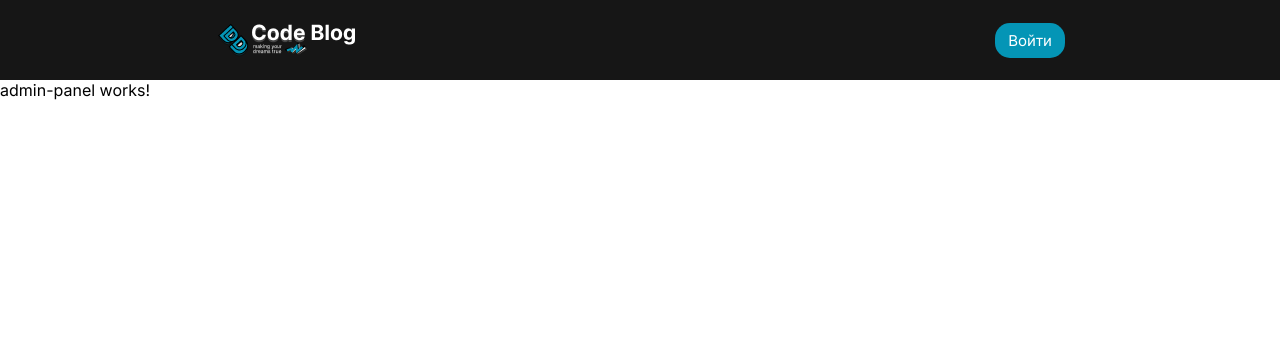
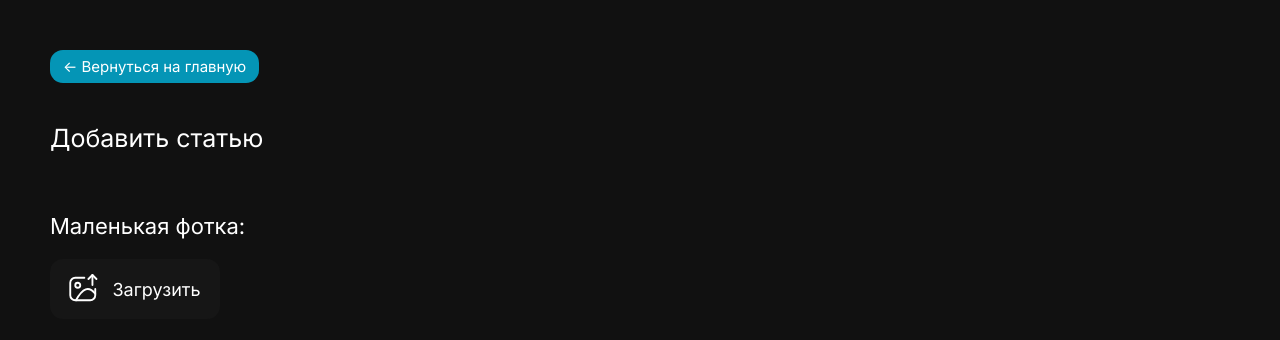
Before and after one commit to PavelFLoyd/CodeBlog, an Angular app in the folder Frontend/: page /Admin in a window 1280 px wide. Shown: the top 340 px of the page. Built offline with nearby package versions, Linux system fonts and the light colour scheme.

Commit message:
working on admin panel

```diff
--- a/Frontend/src/app/admin-panel/admin-panel.component.html
+++ b/Frontend/src/app/admin-panel/admin-panel.component.html
@@ -1 +1,20 @@
-<p>admin-panel works!</p>
+<div class="admin-panel-block">
+  <div class="admin-panel-container">
+    <button class="return-main" routerLink="/"><- Вернуться на главную</button>
+    <p class="add-art-txt">Добавить статью</p>
+    <div class="small-publish-block">
+      <p>Маленькая фотка:</p>
+      <div class="drop-small-photo" (click)="handleFileInputClick()">
+        <input
+          type="file"
+          accept="image/*"
+          (change)="handleFileInputChange($event)"
+          #fileInput
+          style="display: none"
+        />
+        <img *ngIf="dropsvg" [src]="dropsvg" alt="add-photo" />
+        <p>Загрузить</p>
+      </div>
+    </div>
+  </div>
+</div>
--- a/Frontend/src/app/admin-panel/admin-panel.component.scss
+++ b/Frontend/src/app/admin-panel/admin-panel.component.scss
@@ -0,0 +1,50 @@
+@import "../../styles.scss";
+
+.admin-panel-block {
+  background-color: $darkgray;
+  height: 100vh;
+  .admin-panel-container {
+    padding: 50px;
+    .return-main {
+      background-color: $blue;
+      border-radius: 13px;
+      padding: 7px 13px;
+      font-size: 15px;
+      color: $fontcol;
+    }
+    .add-art-txt {
+      color: $fontcol;
+      margin-top: 40px;
+      font-size: 25px;
+    }
+    .small-publish-block {
+      margin-top: 60px;
+      p {
+        color: $fontcol;
+        font-size: 22px;
+      }
+      .drop-small-photo {
+        background-color: $lightgray;
+        width: 130px;
+        height: 40px;
+        display: flex;
+        align-items: center;
+        justify-content: center;
+        padding: 10px;
+        padding-left: 20px;
+        padding-right: 20px;
+        border-radius: 13px;
+        cursor: pointer;
+        margin-top: 20px;
+        img {
+          width: 30px;
+          height: 30px;
+          margin-right: 13px;
+        }
+        p {
+          font-size: 18px;
+        }
+      }
+    }
+  }
+}
--- a/Frontend/src/app/admin-panel/admin-panel.component.ts
+++ b/Frontend/src/app/admin-panel/admin-panel.component.ts
@@ -1,8 +1,22 @@
-import { Component } from '@angular/core';
+import { Component, ViewChild, ElementRef } from '@angular/core';
 
 @Component({
   selector: 'app-admin-panel',
   templateUrl: './admin-panel.component.html',
   styleUrls: ['./admin-panel.component.scss'],
 })
-export class AdminPanelComponent {}
+export class AdminPanelComponent {
+  dropsvg: string = '/assets/addphoto.svg';
+  @ViewChild('fileInput') fileInput!: ElementRef;
+
+  handleFileInputClick(): void {
+    this.fileInput.nativeElement.click();
+  }
+
+  handleFileInputChange(event: any): void {
+    const file = event.target.files[0];
+    if (file) {
+      console.log('Выбранный файл:', file);
+    }
+  }
+}
--- a/Frontend/src/app/app.component.html
+++ b/Frontend/src/app/app.component.html
@@ -1,2 +1,2 @@
-<app-header></app-header>
+<app-header *ngIf="!isAdminPanel"></app-header>
 <router-outlet></router-outlet>
--- a/Frontend/src/app/app.component.ts
+++ b/Frontend/src/app/app.component.ts
@@ -1,4 +1,5 @@
 import { Component } from '@angular/core';
+import { Router, NavigationEnd } from '@angular/router';
 
 @Component({
   selector: 'app-root',
@@ -7,4 +8,13 @@
 })
 export class AppComponent {
   title = 'DD Code | Blog';
+  isAdminPanel: boolean = false;
+
+  constructor(private router: Router) {
+    this.router.events.subscribe((event) => {
+      if (event instanceof NavigationEnd) {
+        this.isAdminPanel = this.router.url.includes('/Admin');
+      }
+    });
+  }
 }
--- a/Frontend/src/app/auth/login-page/login-page.component.html
+++ b/Frontend/src/app/auth/login-page/login-page.component.html
@@ -6,7 +6,7 @@
       <input class="Password" type="password" placeholder="Пароль" />
     </div>
     <div class="auth-bottom-buttons-block">
-      <button class="Auth">Авторизоваться</button>
+      <button class="Auth" routerLink="/Admin">Авторизоваться</button>
       <button class="Register" routerLink="/Register">
         Зарегистрироваться
       </button>
--- a/Frontend/src/app/header/header.component.html
+++ b/Frontend/src/app/header/header.component.html
@@ -6,7 +6,7 @@
       <div class="logout-block" style="display: none">
         <span class="user-auth-nick">p1nkf1oyd</span>
         <button class="logout">
-          <img *ngIf="exit" [src]="exit" />
+          <img *ngIf="exit" [src]="exit" alt="logout" />
         </button>
       </div>
     </div>
```
Also changed, not shown: Frontend/src/assets/addphoto.svg (added).
